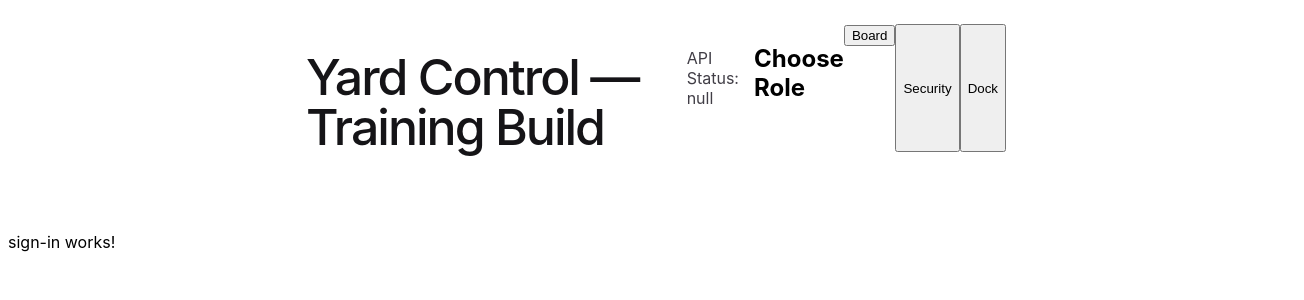
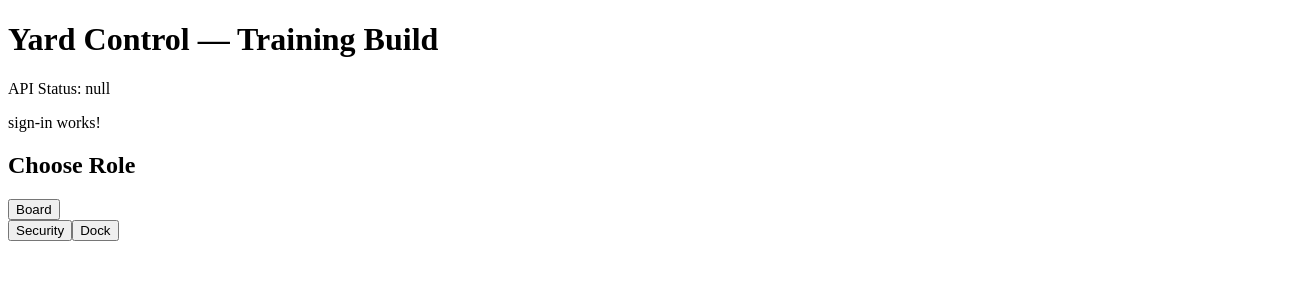
Before and after one commit to Rymega98/yard-app-rylan-v2, an Angular app in the folder yard-control-web/: page /signin in a window 1280 px wide. Shown: the top 300 px of the page, 1304 px wide, since content can reach past the window. Built offline with nearby package versions, Linux system fonts and the light colour scheme; no server answers.

Commit message:
Add root .gitignore for Node and .NET build artifacts

```diff
--- a/yard-control-web/src/app/app.html
+++ b/yard-control-web/src/app/app.html
@@ -12,166 +12,6 @@
 
 
 
-<style>
-  :host {
-    --bright-blue: oklch(51.01% 0.274 263.83);
-    --electric-violet: oklch(53.18% 0.28 296.97);
-    --french-violet: oklch(47.66% 0.246 305.88);
-    --vivid-pink: oklch(69.02% 0.277 332.77);
-    --hot-red: oklch(61.42% 0.238 15.34);
-    --orange-red: oklch(63.32% 0.24 31.68);
-
-    --gray-900: oklch(19.37% 0.006 300.98);
-    --gray-700: oklch(36.98% 0.014 302.71);
-    --gray-400: oklch(70.9% 0.015 304.04);
-
-    --red-to-pink-to-purple-vertical-gradient: linear-gradient(
-      180deg,
-      var(--orange-red) 0%,
-      var(--vivid-pink) 50%,
-      var(--electric-violet) 100%
-    );
-
-    --red-to-pink-to-purple-horizontal-gradient: linear-gradient(
-      90deg,
-      var(--orange-red) 0%,
-      var(--vivid-pink) 50%,
-      var(--electric-violet) 100%
-    );
-
-    --pill-accent: var(--bright-blue);
-
-    font-family: "Inter", -apple-system, BlinkMacSystemFont, "Segoe UI", Roboto,
-      Helvetica, Arial, sans-serif, "Apple Color Emoji", "Segoe UI Emoji",
-      "Segoe UI Symbol";
-    box-sizing: border-box;
-    -webkit-font-smoothing: antialiased;
-    -moz-osx-font-smoothing: grayscale;
-  }
-
-  h1 {
-    font-size: 3.125rem;
-    color: var(--gray-900);
-    font-weight: 500;
-    line-height: 100%;
-    letter-spacing: -0.125rem;
-    margin: 0;
-    font-family: "Inter Tight", -apple-system, BlinkMacSystemFont, "Segoe UI", Roboto,
-      Helvetica, Arial, sans-serif, "Apple Color Emoji", "Segoe UI Emoji",
-      "Segoe UI Symbol";
-  }
-
-  p {
-    margin: 0;
-    color: var(--gray-700);
-  }
-
-  main {
-    width: 100%;
-    min-height: 100%;
-    display: flex;
-    justify-content: center;
-    align-items: center;
-    padding: 1rem;
-    box-sizing: inherit;
-    position: relative;
-  }
-
-  .angular-logo {
-    max-width: 9.2rem;
-  }
-
-  .content {
-    display: flex;
-    justify-content: space-around;
-    width: 100%;
-    max-width: 700px;
-    margin-bottom: 3rem;
-  }
-
-  .content h1 {
-    margin-top: 1.75rem;
-  }
-
-  .content p {
-    margin-top: 1.5rem;
-  }
-
-  .divider {
-    width: 1px;
-    background: var(--red-to-pink-to-purple-vertical-gradient);
-    margin-inline: 0.5rem;
-  }
-
-  .pill-group {
-    display: flex;
-    flex-direction: column;
-    align-items: start;
-    flex-wrap: wrap;
-    gap: 1.25rem;
-  }
-
-  .pill {
-    display: flex;
-    align-items: center;
-    --pill-accent: var(--bright-blue);
-    background: color-mix(in srgb, var(--pill-accent) 5%, transparent);
-    color: var(--pill-accent);
-    padding-inline: 0.75rem;
-    padding-block: 0.375rem;
-    border-radius: 2.75rem;
-    border: 0;
-    transition: background 0.3s ease;
-    font-family: var(--inter-font);
-    font-size: 0.875rem;
-    font-style: normal;
-    font-weight: 500;
-    line-height: 1.4rem;
-    letter-spacing: -0.00875rem;
-    text-decoration: none;
-    white-space: nowrap;
-  }
-
-  .pill:hover {
-    background: color-mix(in srgb, var(--pill-accent) 15%, transparent);
-  }
-
-  .pill-group .pill:nth-child(6n + 1) {
-    --pill-accent: var(--bright-blue);
-  }
-  .pill-group .pill:nth-child(6n + 2) {
-    --pill-accent: var(--electric-violet);
-  }
-  .pill-group .pill:nth-child(6n + 3) {
-    --pill-accent: var(--french-violet);
-  }
-
-  .pill-group .pill:nth-child(6n + 4),
-  .pill-group .pill:nth-child(6n + 5),
-  .pill-group .pill:nth-child(6n + 6) {
-    --pill-accent: var(--hot-red);
-  }
-
-  .pill-group svg {
-    margin-inline-start: 0.25rem;
-  }
-
-
-
-  @media screen and (max-width: 650px) {
-    .content {
-      flex-direction: column;
-      width: max-content;
-    }
-
-    .divider {
-      height: 1px;
-      width: 100%;
-      background: var(--red-to-pink-to-purple-horizontal-gradient);
-      margin-block: 1.5rem;
-    }
-  }
-</style>
 
 <main class="main">
   <div class="content">
@@ -181,27 +21,11 @@
       <h1> {{ title() }}</h1>
       <p>API Status: {{ status|json }}</p>
 
-   <h2>Choose Role</h2>
-  <header class="top-bar">
-<button (click)="selectRole('Board')">Board</button>
-</header>
-<button (click)="selectRole('Security')">
-Security
-</button>
-<button (click)="selectRole('Dock')">
-Dock
-</button>
+
 
   </div>
 </main>
 
-<!-- * * * * * * * * * * * * * * * * * * * * * * * * * * * * * * * * -->
-<!-- * * * * * * * * * * * The content above * * * * * * * * * * * * -->
-<!-- * * * * * * * * * * is only a placeholder * * * * * * * * * * * -->
-<!-- * * * * * * * * * * and can be replaced.  * * * * * * * * * * * -->
-<!-- * * * * * * * * * * * * * * * * * * * * * * * * * * * * * * * * -->
-<!-- * * * * * * * * * * End of Placeholder  * * * * * * * * * * * * -->
-<!-- * * * * * * * * * * * * * * * * * * * * * * * * * * * * * * * * -->
 
 
 </router-outlet>
--- a/yard-control-web/src/app/app.ts
+++ b/yard-control-web/src/app/app.ts
@@ -12,14 +12,7 @@ import { JsonPipe } from '@angular/common';
 })
 export class App {
   constructor(private router: Router) {}
-selectRole(role: string): void {
-localStorage.setItem('role', role);
-if (role === 'Security') {
-this.router.navigate(['/gate']);
-} else if (role === 'Dock') {
-this.router.navigate(['/dock']);}
-else if (role === 'Board') {
-this.router.navigate(['/board']);}}
+
 
   protected readonly title = signal('Yard Control — Training Build');
 
--- a/yard-control-web/src/app/board/board.html
+++ b/yard-control-web/src/app/board/board.html
@@ -1,4 +1,9 @@
-<p>board works!</p>
+<button (click)="selectRole('Security')">
+Security
+</button>
+<button (click)="selectRole('Dock')">
+Dock
+</button>
 
 <input type="text" placeholder="Search trailer number..." [(ngModel)]="searchText"/>
 
--- a/yard-control-web/src/app/board/board.ts
+++ b/yard-control-web/src/app/board/board.ts
@@ -50,5 +50,11 @@ this.trailerService.setLastPage('board');}
 
   const matchesStatus =
     this.statusFilter === 'All' || trailer.status.toLowerCase() === this.statusFilter.toLowerCase();
-  return matchesSearch && matchesStatus;});
-  }}
+  return matchesSearch && matchesStatus;});  }
+  selectRole(role: string): void {
+localStorage.setItem('role', role);
+if (role === 'Security') {
+this.router.navigate(['/gate']);
+} else if (role === 'Dock') {
+this.router.navigate(['/dock']);}}
+}
--- a/yard-control-web/src/app/dock/dock.html
+++ b/yard-control-web/src/app/dock/dock.html
@@ -1,4 +1,5 @@
-<p>dock works!</p>
+<header class="top-bar">
+<button (click)="selectRole('Board')">Board</button>
 @if (selectedTrailer.length > 0) {
 <h2>{{ selectedTrailer[0].trailerNumber }}</h2>
 <p>Status: {{ selectedTrailer[0].status }}</p>
--- a/yard-control-web/src/app/dock/dock.ts
+++ b/yard-control-web/src/app/dock/dock.ts
@@ -23,7 +23,7 @@ export class DockComponent {
   GroupA = ['Exterior','Cargo','Doors secure'];
 
 
-  constructor(private trailerService: TrailerService) {}
+  constructor(private router: Router,private trailerService: TrailerService) {}
   ngOnInit(): void {
   this.selectedTrailer =  this.trailerService.getSelectedTrailer();
   this.trailerService.setLastPage('dock');}
@@ -67,7 +67,10 @@ export class DockComponent {
   : trailer.status === 'departed';
   return matchesSearch && matchesMode;
   });
+  }
 
-
-
-  }}
+  selectRole(role: string): void {
+localStorage.setItem('role', role);
+if (role === 'Board') {
+this.router.navigate(['/board']);}}
+}
--- a/yard-control-web/src/app/gate/gate.html
+++ b/yard-control-web/src/app/gate/gate.html
@@ -1,4 +1,5 @@
-<p>gate works!</p>
+<button (click)="selectRole('Board')">Board</button>
+
 @if (selectedTrailer.length > 0) {
 <h2>{{ selectedTrailer[0].trailerNumber }}</h2>
 <p>Status: {{ selectedTrailer[0].status }}</p>
--- a/yard-control-web/src/app/gate/gate.ts
+++ b/yard-control-web/src/app/gate/gate.ts
@@ -23,7 +23,7 @@ export class GateComponent {
   successMessage = '';
 
 
-constructor(private trailerService: TrailerService) {}
+constructor(private router: Router,private trailerService: TrailerService) {}
 ngOnInit(): void {
 this.selectedTrailer = this.trailerService.getSelectedTrailer();
 this.trailerService.setLastPage('gate');}
@@ -82,5 +82,9 @@ this.gateMode === 'Inbound'
 : trailer.status === 'departed';
 return matchesSearch && matchesMode;
 });
-
-}}
+  }
+selectRole(role: string): void {
+localStorage.setItem('role', role);
+if  (role === 'Board') {
+this.router.navigate(['/board']);}}
+}
--- a/yard-control-web/src/app/sign-in/sign-in.html
+++ b/yard-control-web/src/app/sign-in/sign-in.html
@@ -1 +1,11 @@
 <p>sign-in works!</p>
+<h2>Choose Role</h2>
+  <header class="top-bar">
+<button (click)="selectRole('Board')">Board</button>
+</header>
+<button (click)="selectRole('Security')">
+Security
+</button>
+<button (click)="selectRole('Dock')">
+Dock
+</button>
--- a/yard-control-web/src/app/sign-in/sign-in.ts
+++ b/yard-control-web/src/app/sign-in/sign-in.ts
@@ -18,5 +18,10 @@ localStorage.setItem('role', role);
 if (role === 'Security') {
 this.router.navigate(['/gate']);
 } else if (role === 'Dock') {
-this.router.navigate(['/dock']);}}
+this.router.navigate(['/dock']);}
+else if (role === 'Board') {
+this.router.navigate(['/board']);}}
+
+
+
 }
```
Also changed, not shown: 13 other files (tests, documents, lock files or other folders).
